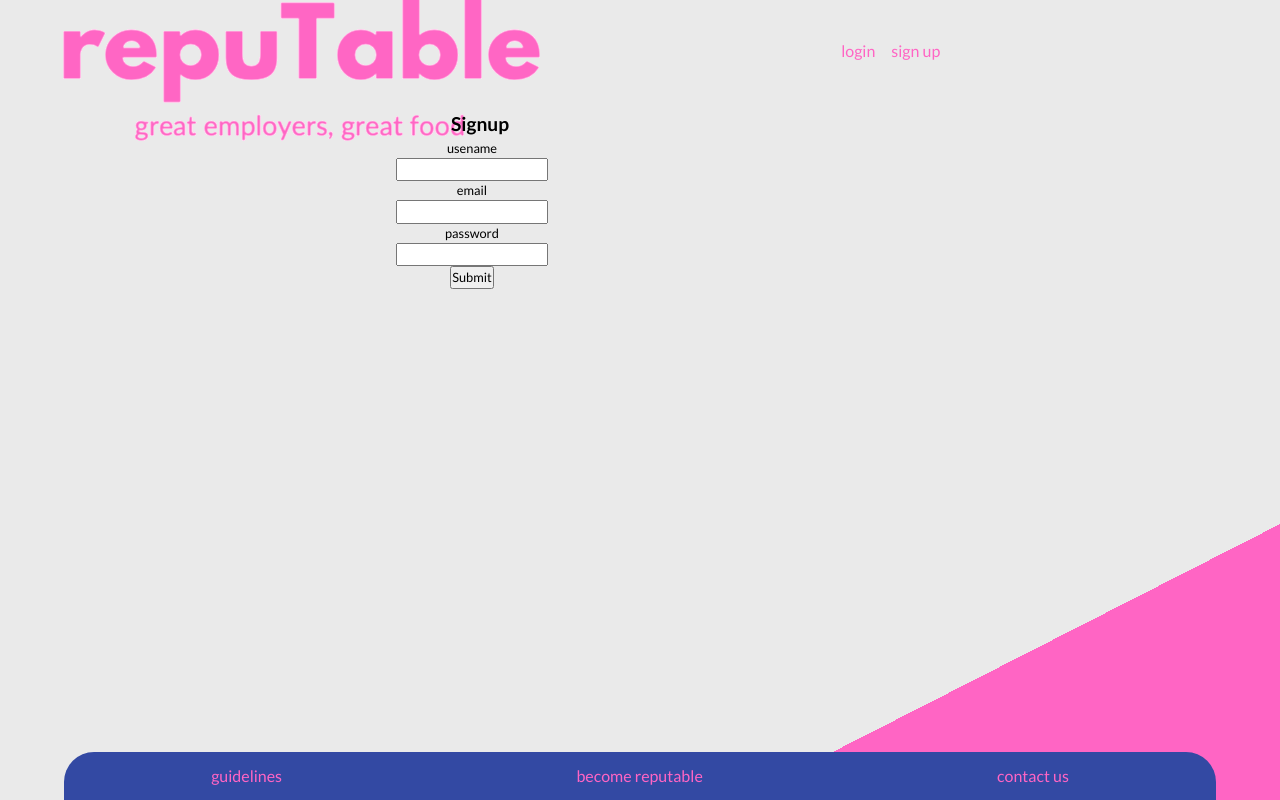
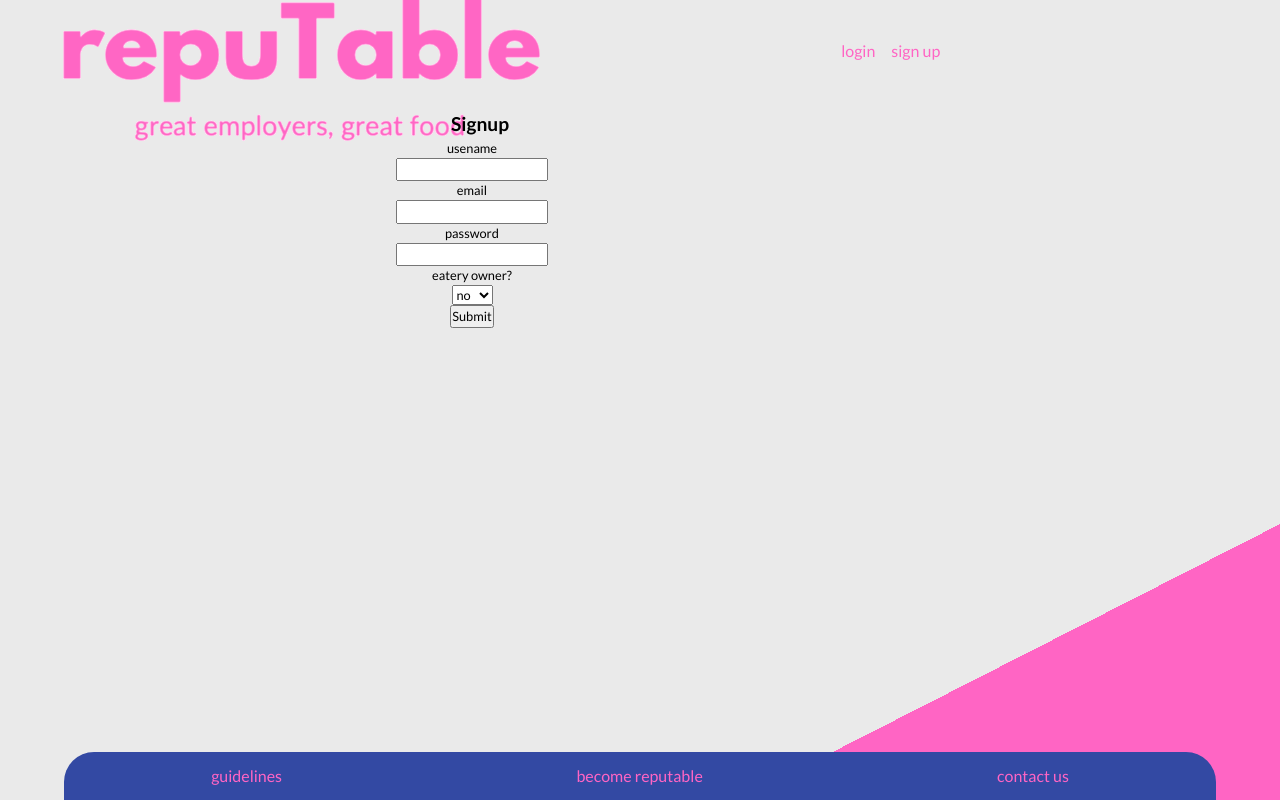
Before and after one commit to HamzaZbili/Repu-Table-Client, a React (Create React App) app: page /signup in a window 1280 px wide. Built offline with nearby package versions, Linux system fonts and the light colour scheme; no server answers.

Commit message:
added eatery signup option

```diff
--- a/src/components/Forms/FormSignUp.jsx
+++ b/src/components/Forms/FormSignUp.jsx
@@ -1,5 +1,5 @@
 import { useState } from "react";
-import { useNavigate, Link } from "react-router-dom";
+import { useNavigate } from "react-router-dom";
 import service from "../../services/apiHandler";
 
 const FormSignUp = () => {
@@ -55,6 +55,18 @@ const FormSignUp = () => {
           id="password"
           name="password"
         />
+        <label htmlFor="role">eatery owner?</label>
+        <select
+          name="role"
+          id="role"
+          onChange={(e) =>
+            setFormData({ ...formData, [e.target.name]: e.target.value })
+          }
+          required
+        >
+          <option value="user">no</option>
+          <option value="eateryAccount">yes</option>
+        </select>
         <button>Submit</button>
       </form>
     </>
```
